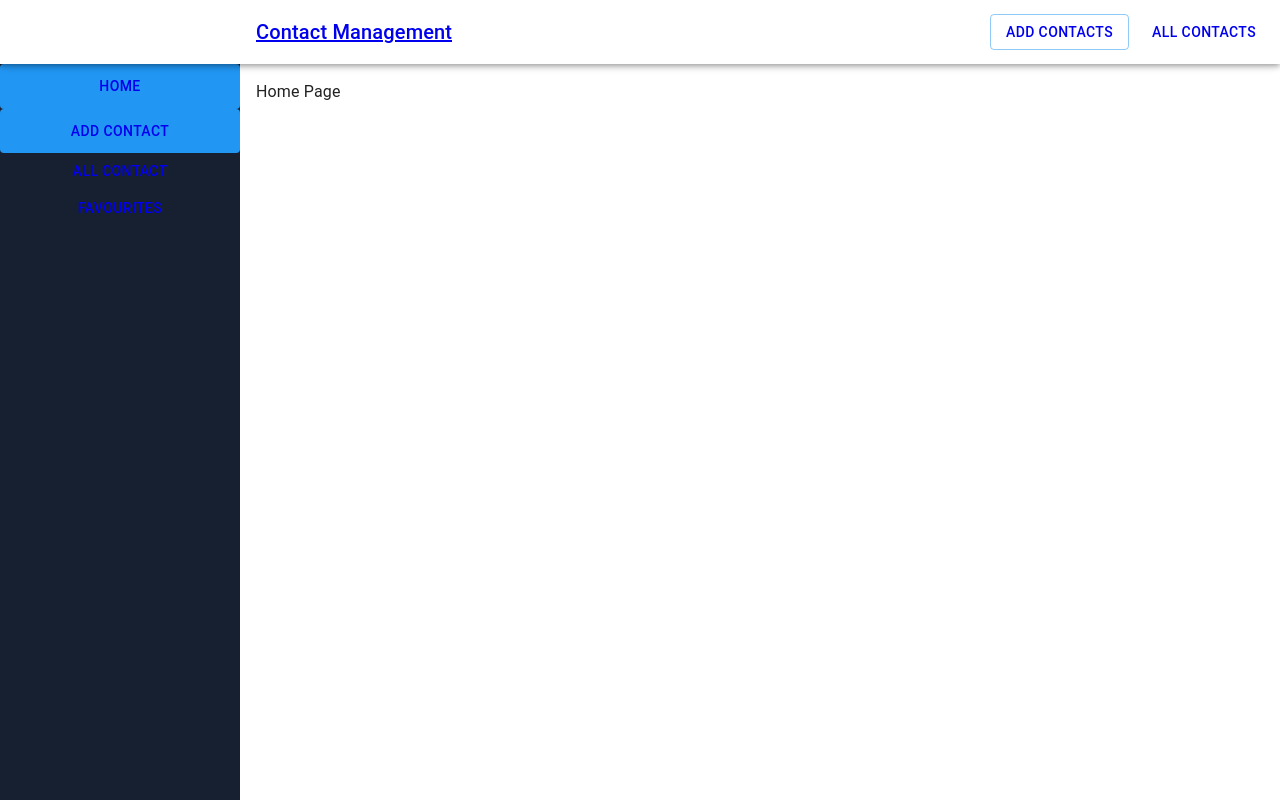
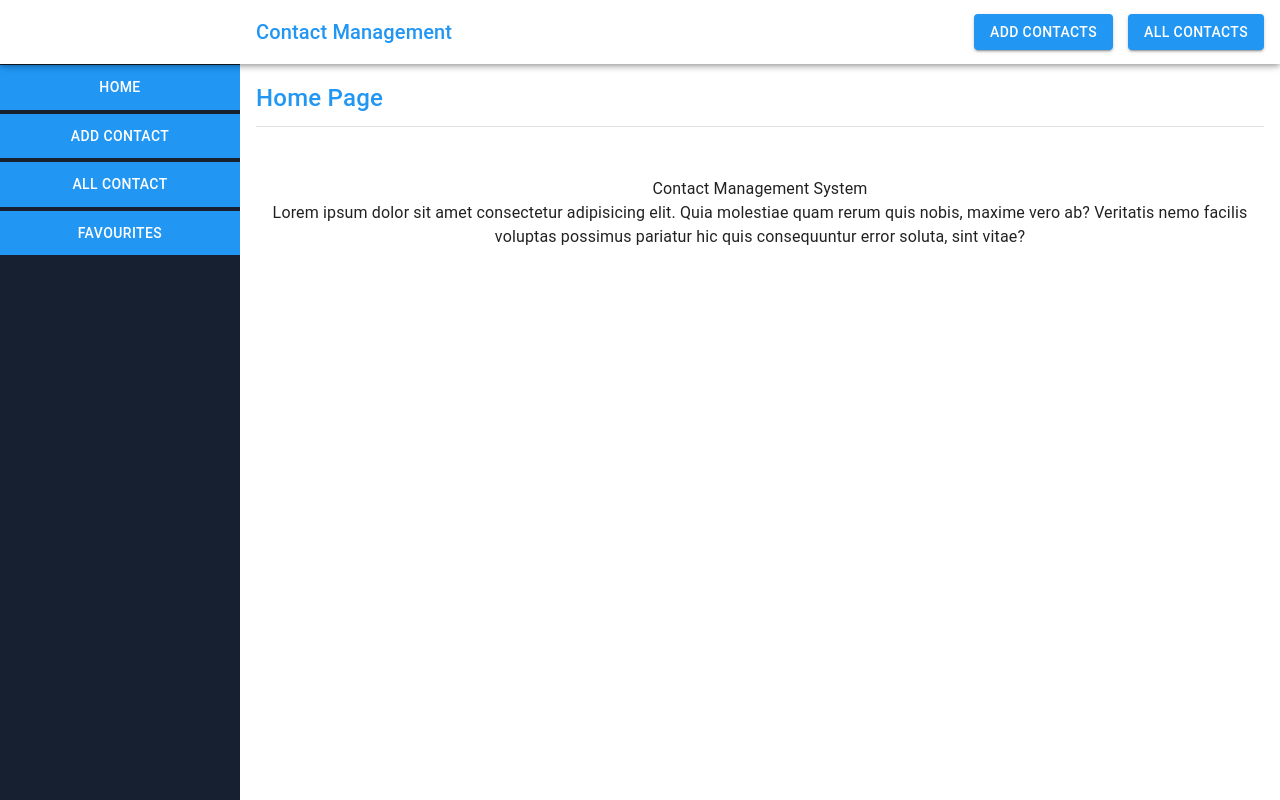
Before and after one commit to Jugol-Karmakar/contacts-management, a Next.js app: page / in a window 1280 px wide. Built offline with nearby package versions, Linux system fonts and the light colour scheme.

Commit message:
update data put fix

```diff
--- a/src/components/layouts.jsx
+++ b/src/components/layouts.jsx
@@ -29,33 +29,34 @@ export default function Layout({ children }) {
       >
         <Toolbar sx={{ display: "flex", justifyContent: "space-between" }}>
           <Typography variant="h6" noWrap component="div">
-            <Link href="/">Contact Management</Link>
+            <Link href="/" style={{ textDecoration: "none", color: "#2196f3" }}>
+              Contact Management
+            </Link>
           </Typography>
 
           {/* header links  */}
 
           <Box sx={{ display: "flex", alignItems: "center" }}>
             <Box sx={{ flexGrow: 0 }}>
-              <Button variant="outlined" sx={{ marginRight: "15px" }}>
               <Link
                 href="/add-contacts"
                 style={{
                   textDecoration: "none",
                 }}
               >
+                <Button variant="contained" sx={{ marginRight: "15px" }}>
                   Add Contacts
+                </Button>
               </Link>
-              </Button>
-              <Button>
+
               <Link
                 href="/all-contacts"
                 style={{
                   textDecoration: "none",
                 }}
               >
-                  All Contacts
+                <Button variant="contained">All Contacts</Button>
               </Link>
-              </Button>
             </Box>
           </Box>
         </Toolbar>
@@ -88,34 +89,85 @@ export default function Layout({ children }) {
         {/* sidebar links  */}
 
         <Box
-          sx={{ overflow: "auto", display: "flex", flexDirection: "column" }}
+          sx={{
+            overflow: "auto",
+            display: "flex",
+            flexDirection: "column",
+            paddingY: "1px",
+          }}
+        >
+          <Link
+            href="/"
+            style={{
+              textDecoration: "none",
+              color: "primary.light",
+            }}
           >
             <Button
               fullWidth
-            sx={{ paddingY: "10px", backgroundColor: "primary.main" }}
+              sx={{
+                paddingY: "10px",
+                backgroundColor: "primary.main",
+                color: "primary.light",
+                borderRadius: 0,
+                marginBottom: "4px",
+              }}
             >
-            <Link href="/" style={{ textDecoration: "none" }}>
               Home
+            </Button>
           </Link>
-          </Button>
+          <Link
+            href="/add-contacts"
+            style={{ textDecoration: "none", color: "primary.light" }}
+          >
             <Button
               fullWidth
-            sx={{ paddingY: "10px", backgroundColor: "primary.main" }}
+              sx={{
+                paddingY: "10px",
+                backgroundColor: "primary.main",
+                color: "primary.light",
+                borderRadius: 0,
+                marginBottom: "4px",
+              }}
             >
-            <Link href="/add-contacts" style={{ textDecoration: "none" }}>
               Add Contact
+            </Button>
           </Link>
+          <Link
+            href="/all-contacts"
+            style={{ textDecoration: "none", color: "priamry.light" }}
+          >
+            <Button
+              fullWidth
+              sx={{
+                paddingY: "10px",
+                backgroundColor: "primary.main",
+                color: "primary.light",
+                borderRadius: 0,
+                marginBottom: "4px",
+              }}
+            >
+              All Contact
             </Button>
-          <Button>
-            <Link href="/all-contacts" style={{ textDecoration: "none" }}>
-              All Contact
           </Link>
+
+          <Link
+            href="/favourites"
+            style={{ textDecoration: "none", color: "primary.light" }}
+          >
+            <Button
+              fullWidth
+              sx={{
+                paddingY: "10px",
+                backgroundColor: "primary.main",
+                color: "primary.light",
+                borderRadius: 0,
+                marginBottom: "4px",
+              }}
+            >
+              favourites
             </Button>
-          <Button>
-            <Link href="/favourites" style={{ textDecoration: "none" }}>
-              favourites
           </Link>
-          </Button>
         </Box>
       </Drawer>
 
--- a/src/pages/index.js
+++ b/src/pages/index.js
@@ -1,11 +1,43 @@
 import Layout from "@/components/layouts";
-import { Box } from "@mui/material";
+import { Box, Button, Container, Divider, Typography } from "@mui/material";
 
 export default function Home() {
   return (
     <>
       <Layout>
-        <Box>Home Page</Box>
+        <Box>
+          <Typography
+            sx={{
+              fontSize: "24px",
+              paddingBottom: "10px",
+              fontWeight: 500,
+              color: "primary.main",
+            }}
+          >
+            Home Page
+          </Typography>
+          <Divider />
+        </Box>
+        <Container>
+          <Box
+            sx={{
+              display: "flex",
+              flexDirection: "column",
+              justifyContent: "center",
+              alignItems: "center",
+              textAlign: "center",
+              paddingTop: "50px",
+            }}
+          >
+            <Typography>Contact Management System</Typography>
+            <Typography>
+              Lorem ipsum dolor sit amet consectetur adipisicing elit. Quia
+              molestiae quam rerum quis nobis, maxime vero ab? Veritatis nemo
+              facilis voluptas possimus pariatur hic quis consequuntur error
+              soluta, sint vitae?
+            </Typography>
+          </Box>
+        </Container>
       </Layout>
     </>
   );
```
Also changed, not shown: src/components/contact-card.jsx (+20 -7 lines), src/components/contact-modal.jsx (+12 -2 lines). Lines whose indentation alone changed are shown as unchanged.
